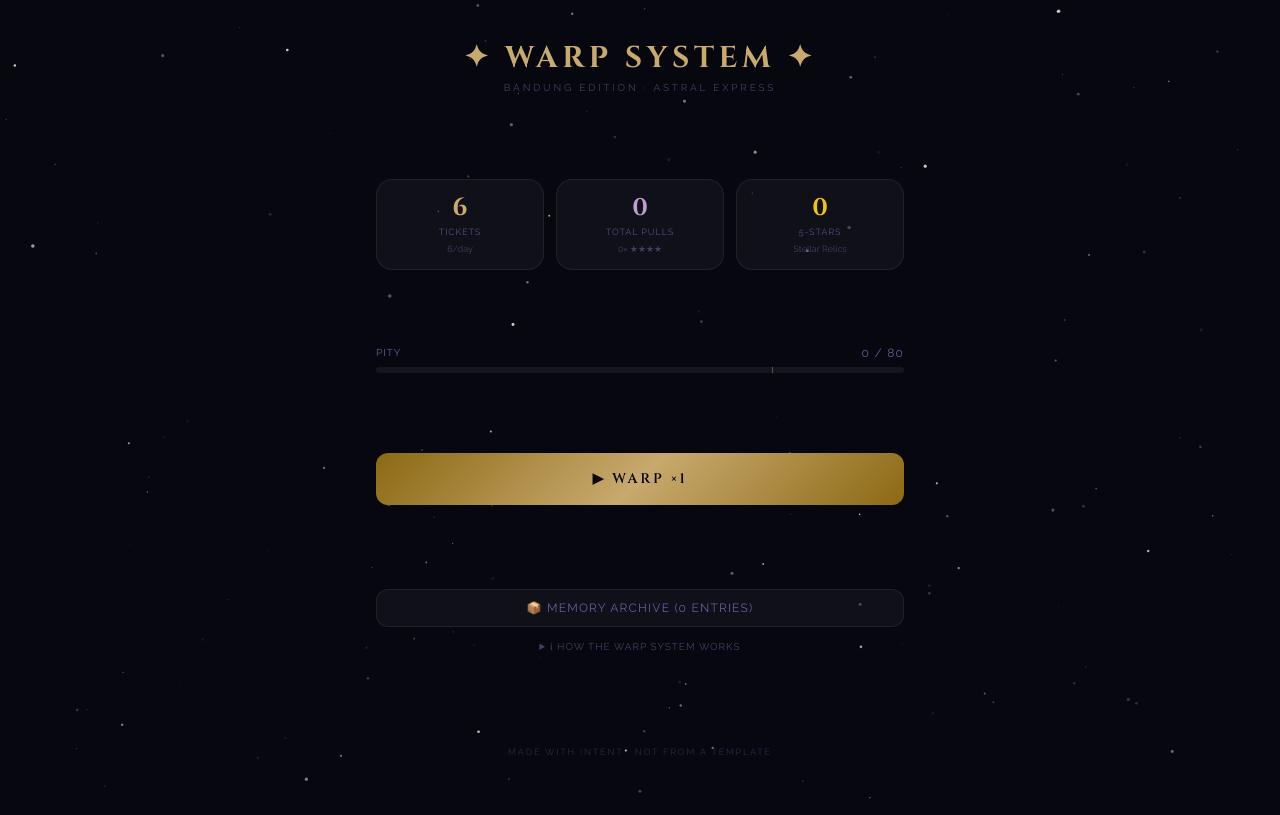
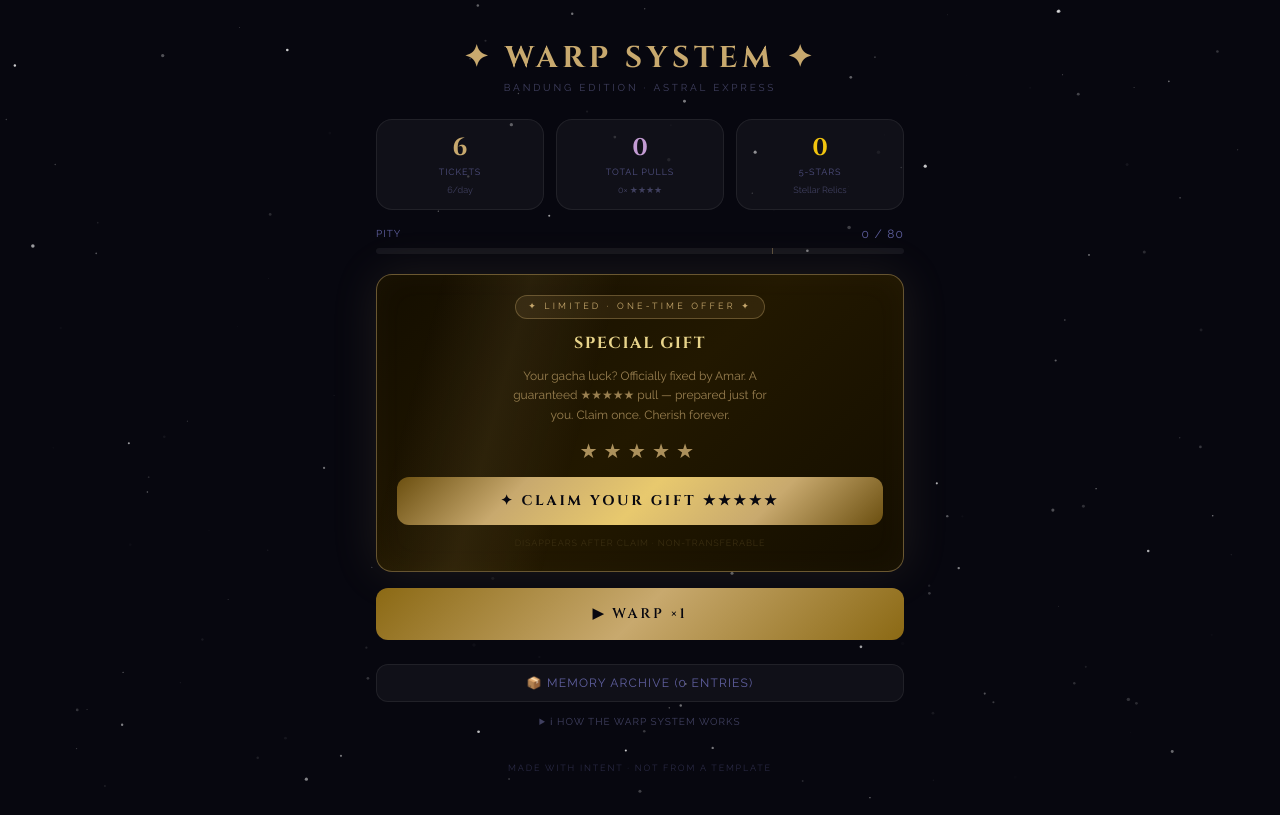
Before and after one commit to ammarsiregar-krdv/warp-anniversary, a Next.js app: page / in a window 1280 px wide. Built offline with nearby package versions, Linux system fonts and the light colour scheme; no server answers; the database is empty.

Commit message:
feat: special one-time 5-star offer banner

```diff
--- a/data.json
+++ b/data.json
@@ -284,8 +284,8 @@
       "id": "5s_004",
       "rarity": 5,
       "type": "massage_voucher",
-      "title": "Massage Voucher: Full Body Request",
-      "description": "Redeem this and I will massage you anywhere you want. Head, shoulders, back, legs, feet — your call, no limits, no skipped spots.",
+      "title": "Massage or Kiss (or both) Voucher: Full Body Request",
+      "description": "Redeem this and I will massage or kiss you anywhere you want. Head, neck, shoulders, back, legs, feet, your call, no limits, no skipped spots...",
       "validity": "Valid until December 2026",
       "terms": "Redeemable on demand. Duration and area fully at your discretion."
     }
--- a/src/app/page.tsx
+++ b/src/app/page.tsx
@@ -2,12 +2,13 @@
 import { useState } from "react";
 import { motion, AnimatePresence } from "framer-motion";
 import { usePlayerState }  from "@/hooks/usePlayerState";
-import { executePull }     from "@/lib/gacha";
+import { executePull, claimSpecialOffer } from "@/lib/gacha";
 import { RARITY_PALETTE, TICKETS_PER_DAY, HARD_PITY, SOFT_PITY } from "@/lib/constants";
 import StarField           from "@/components/StarField";
 import WarpAnimation       from "@/components/WarpAnimation";
 import PityBar             from "@/components/PityBar";
 import InventoryPanel      from "@/components/InventoryPanel";
+import SpecialOfferBanner  from "@/components/SpecialOfferBanner";
 import type { WarpItem }   from "@/lib/types";
 
 // ── Item pool — inline so no extra fetch needed ───────────────
@@ -48,6 +49,14 @@ export default function Home() {
     setLastPull(result);
     setResult(null);
     setAnimating(false);
+  }
+
+  async function handleClaimOffer() {
+    if (!state || animating) return;
+    setAnimating(true);
+    const { nextState, item } = claimSpecialOffer(state, itemPool as any);
+    await persist(nextState);
+    setResult({ item, rarity: 5 });
   }
 
   const fiveStarCount = state.inventory.filter(e => e.rarity === 5).length;
@@ -137,6 +146,21 @@ export default function Home() {
               transition={{ duration: 0.4 }}
             >
               <LastPullBanner item={lastPull.item} rarity={lastPull.rarity} />
+            </motion.div>
+          )}
+        </AnimatePresence>
+
+        {/* ── SPECIAL OFFER (one-time) ── */}
+        <AnimatePresence>
+          {!state.special_offer_claimed && (
+            <motion.div
+              className="w-full mb-4"
+              initial={{ opacity: 0, y: 20 }}
+              animate={{ opacity: 1, y: 0 }}
+              exit={{ opacity: 0, scale: 0.95 }}
+              transition={{ duration: 0.5 }}
+            >
+              <SpecialOfferBanner onClaim={handleClaimOffer} disabled={animating} />
             </motion.div>
           )}
         </AnimatePresence>
@@ -250,7 +274,7 @@ function LastPullBanner({ item, rarity }: { item: WarpItem; rarity: number }) {
     ? (item as any).content?.slice(0, 60) + "…"
     : rarity === 4
     ? (item as any).caption?.slice(0, 60) + "…"
-    : (item as any).destination;
+    : (item as any).destination ?? item.title;
 
   return (
     <div className="w-full rounded-xl px-4 py-3 flex items-center gap-3"
--- /dev/null
+++ b/src/components/SpecialOfferBanner.tsx
@@ -0,0 +1,105 @@
+"use client";
+import { motion } from "framer-motion";
+
+interface Props {
+  onClaim:  () => void;
+  disabled: boolean;
+}
+
+export default function SpecialOfferBanner({ onClaim, disabled }: Props) {
+  return (
+    <motion.div
+      className="w-full rounded-2xl overflow-hidden relative"
+      initial={{ opacity: 0, y: 24 }}
+      animate={{ opacity: 1, y: 0 }}
+      exit={{ opacity: 0, scale: 0.95 }}
+      transition={{ duration: 0.6 }}
+      style={{
+        background: "linear-gradient(135deg, #140e00, #221800, #140e00)",
+        border:     "1px solid rgba(200,169,110,0.45)",
+        boxShadow:  "0 0 48px rgba(200,169,110,0.12), inset 0 0 32px rgba(200,169,110,0.04)",
+      }}
+    >
+      {/* Shimmer sweep */}
+      <motion.div
+        className="absolute inset-0 pointer-events-none"
+        style={{
+          background:
+            "linear-gradient(105deg, transparent 35%, rgba(200,169,110,0.09) 50%, transparent 65%)",
+        }}
+        animate={{ x: ["-120%", "120%"] }}
+        transition={{ repeat: Infinity, duration: 2.6, ease: "linear", repeatDelay: 1.8 }}
+      />
+
+      <div className="relative px-5 py-5 flex flex-col items-center gap-3 text-center">
+
+        {/* Badge */}
+        <motion.div
+          className="text-[9px] uppercase tracking-[0.35em] px-3 py-1 rounded-full"
+          style={{
+            background: "rgba(200,169,110,0.1)",
+            border:     "1px solid rgba(200,169,110,0.35)",
+            color:      "#C8A96E",
+          }}
+          animate={{ opacity: [0.65, 1, 0.65] }}
+          transition={{ repeat: Infinity, duration: 2.2, ease: "easeInOut" }}
+        >
+          ✦ Limited · One-Time Offer ✦
+        </motion.div>
+
+        {/* Title */}
+        <h2
+          className="text-base font-bold uppercase tracking-widest"
+          style={{ fontFamily: "'Cinzel', serif", color: "#e8d48a" }}
+        >
+          Special Gift
+        </h2>
+
+        {/* Body */}
+        <p className="text-xs leading-relaxed max-w-[260px]" style={{ color: "#9a8050" }}>
+          Your gacha luck? Officially fixed by Amar.
+          A guaranteed ★★★★★ pull — prepared just for you.
+          Claim once. Cherish forever.
+        </p>
+
+        {/* Stars */}
+        <motion.div
+          className="text-xl tracking-[0.3em]"
+          style={{ color: "#C8A96E" }}
+          animate={{ opacity: [0.5, 1, 0.5], scale: [0.97, 1.03, 0.97] }}
+          transition={{ repeat: Infinity, duration: 2, ease: "easeInOut" }}
+        >
+          ★★★★★
+        </motion.div>
+
+        {/* Claim button */}
+        <motion.button
+          onClick={onClaim}
+          disabled={disabled}
+          className="w-full py-3.5 rounded-xl text-sm uppercase tracking-[0.2em] font-bold
+                     relative overflow-hidden"
+          style={{
+            fontFamily: "'Cinzel', serif",
+            background: disabled
+              ? "rgba(255,255,255,0.04)"
+              : "linear-gradient(135deg, #6B4F10, #C8A96E, #E8C96E, #C8A96E, #6B4F10)",
+            color:  disabled ? "#404060" : "#07070f",
+            border: disabled ? "1px solid rgba(255,255,255,0.07)" : "none",
+            cursor: disabled ? "not-allowed" : "pointer",
+          }}
+          whileHover={!disabled ? {
+            scale:     1.02,
+            boxShadow: "0 0 56px rgba(200,169,110,0.65), 0 0 100px rgba(200,169,110,0.25)",
+          } : {}}
+          whileTap={!disabled ? { scale: 0.975 } : {}}
+        >
+          {disabled ? "Opening…" : "✦  Claim Your Gift  ★★★★★"}
+        </motion.button>
+
+        <p className="text-[9px] uppercase tracking-widest" style={{ color: "#3a2e10" }}>
+          Disappears after claim · Non-transferable
+        </p>
+      </div>
+    </motion.div>
+  );
+}
--- a/src/lib/constants.ts
+++ b/src/lib/constants.ts
@@ -43,11 +43,12 @@ export const RARITY_PALETTE: Record<number, RarityPalette> = {
 };
 
 export const DEFAULT_STATE = {
-  player_id:        PLAYER_ID,
-  tickets:          TICKETS_PER_DAY,
-  last_refill_date: new Date().toISOString().slice(0, 10),
-  pity_counter:     0,
-  guaranteed_4star: 0,
-  pulled_ids:       [] as string[],
-  inventory:        [] as never[],
+  player_id:             PLAYER_ID,
+  tickets:               TICKETS_PER_DAY,
+  last_refill_date:      new Date().toISOString().slice(0, 10),
+  pity_counter:          0,
+  guaranteed_4star:      0,
+  pulled_ids:            [] as string[],
+  inventory:             [] as never[],
+  special_offer_claimed: false,
 };
--- a/src/lib/gacha.ts
+++ b/src/lib/gacha.ts
@@ -90,3 +90,32 @@ export function refillIfNewDay(state: PlayerState): PlayerState {
   }
   return state;
 }
+
+// ── Special one-time offer ───────────────────────────────────
+export function claimSpecialOffer(
+  state: PlayerState,
+  pool: ItemPool
+): { nextState: PlayerState; item: WarpItem } {
+  const OFFER_ID = "5s_004";
+  const item = (pool.five_star as WarpItem[]).find(i => i.id === OFFER_ID)
+    ?? pool.five_star[pool.five_star.length - 1] as WarpItem;
+
+  const nextState: PlayerState = {
+    ...state,
+    special_offer_claimed: true,
+    pity_counter:     0,
+    guaranteed_4star: 0,
+    pulled_ids:       [...state.pulled_ids, item.id],
+    inventory: [
+      ...state.inventory,
+      {
+        id:        item.id,
+        rarity:    5,
+        title:     item.title,
+        timestamp: new Date().toISOString(),
+      },
+    ],
+  };
+
+  return { nextState, item };
+}
--- a/src/lib/types.ts
+++ b/src/lib/types.ts
@@ -19,9 +19,9 @@ export interface FourStarItem {
 export interface FiveStarItem {
   id: string;
   rarity: 5;
-  type: "date_voucher";
+  type: "date_voucher" | "massage_voucher";
   title: string;
-  destination: string;
+  destination?: string;
   description: string;
   validity: string;
   terms: string;
@@ -38,13 +38,14 @@ export interface ItemPool {
 
 // ── Player state (mirrors Supabase warp_state table) ─────────
 export interface PlayerState {
-  player_id:        string;
-  tickets:          number;
-  last_refill_date: string;
-  pity_counter:     number;
-  guaranteed_4star: number;
-  pulled_ids:       string[];
-  inventory:        InventoryEntry[];
+  player_id:             string;
+  tickets:               number;
+  last_refill_date:      string;
+  pity_counter:          number;
+  guaranteed_4star:      number;
+  pulled_ids:            string[];
+  inventory:             InventoryEntry[];
+  special_offer_claimed: boolean;
 }
 
 export interface InventoryEntry {
```
